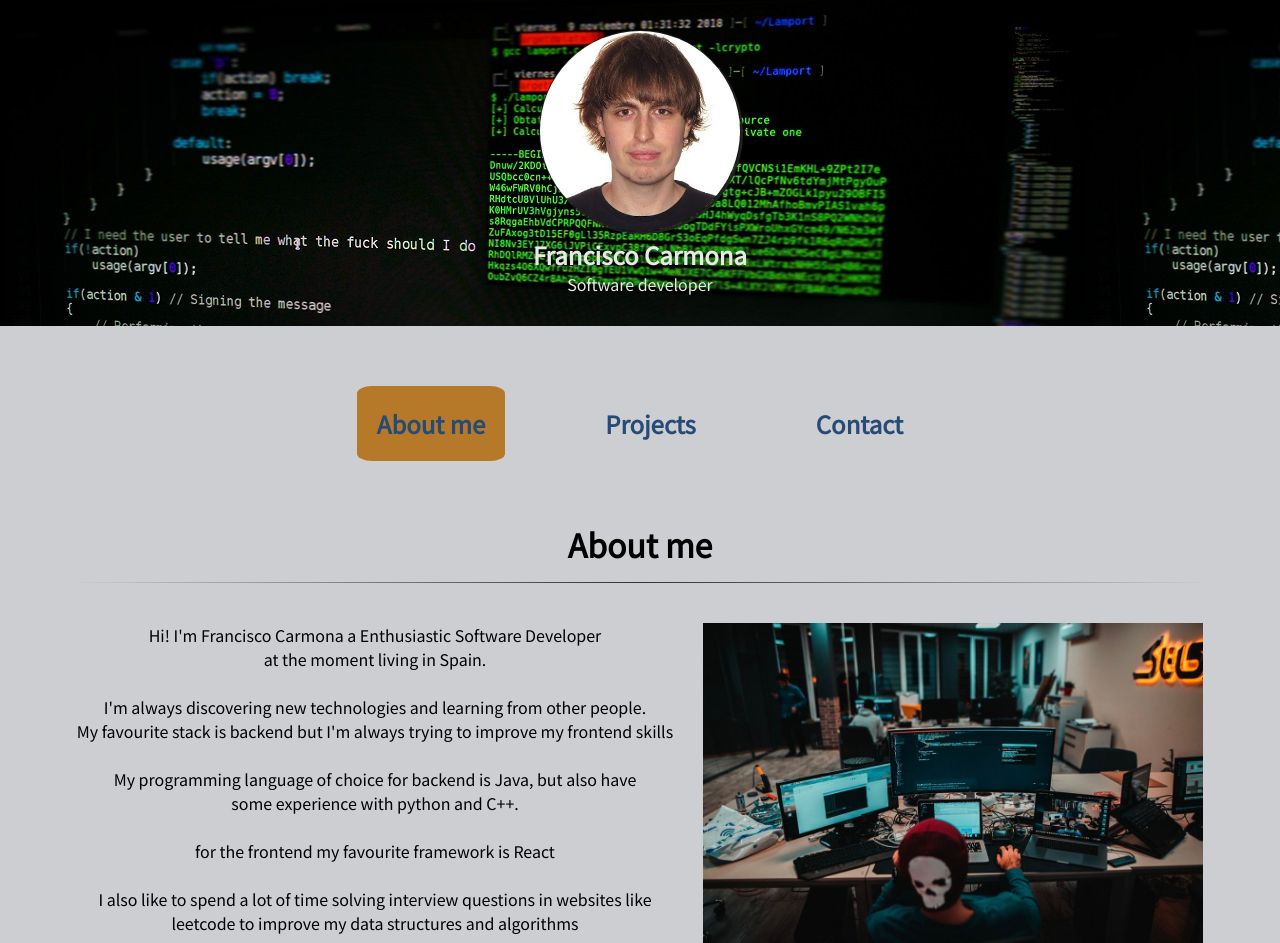
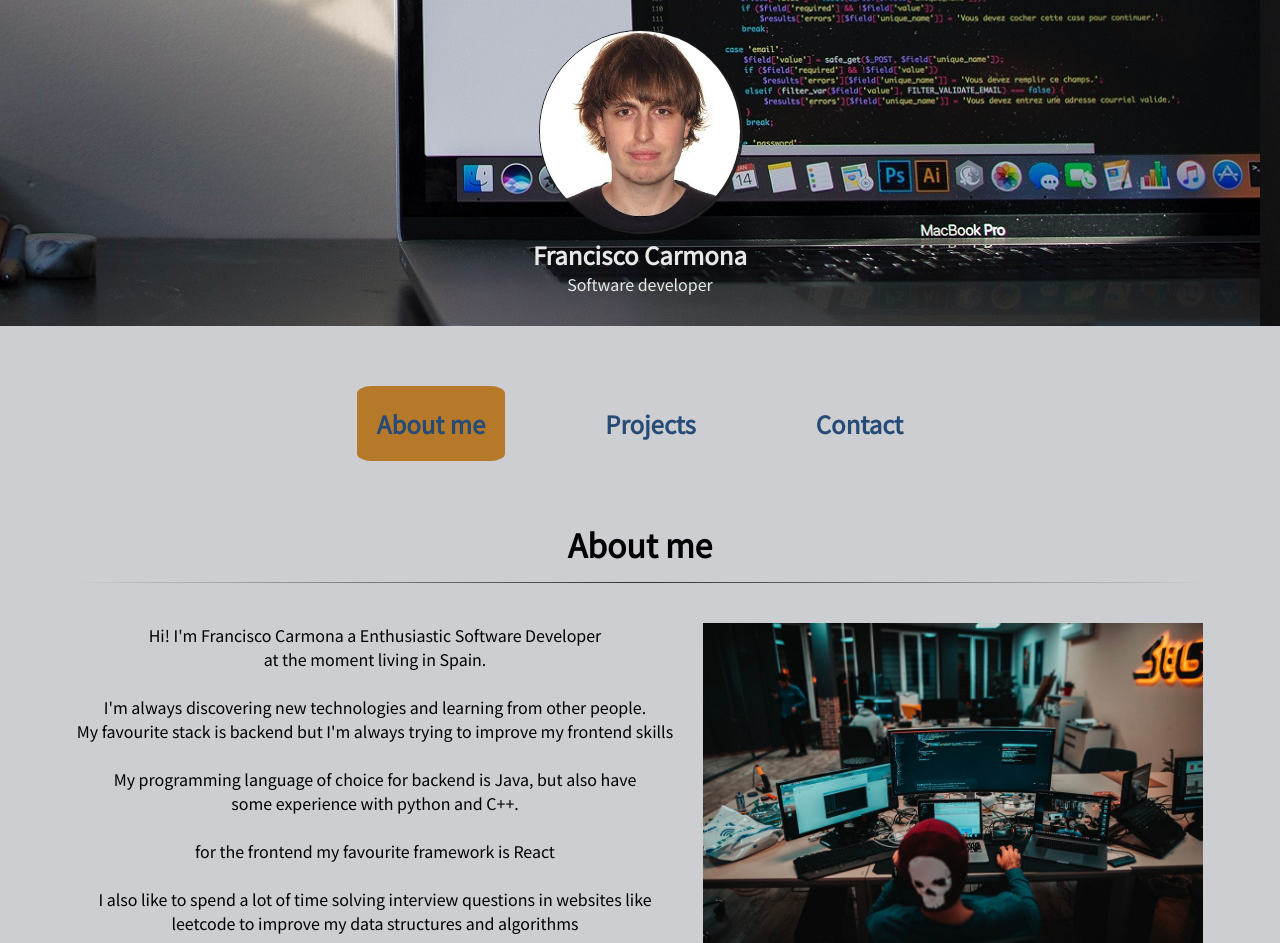
Before and after one commit to Frankcs96/react-portfolio, a React (Create React App) app: page / in a window 1280 px wide. Built offline with nearby package versions, Linux system fonts and the light colour scheme.

Commit message:
27/05/2020

```diff
--- a/src/components/header/Header.css
+++ b/src/components/header/Header.css
@@ -5,6 +5,7 @@
     justify-content: center;
     flex-direction: column;
     color: #e8e8e8;
+    background-position: right 20px bottom -100px;
 
 
 }
```
Also changed, not shown: src/assets/background-header.jpg.
